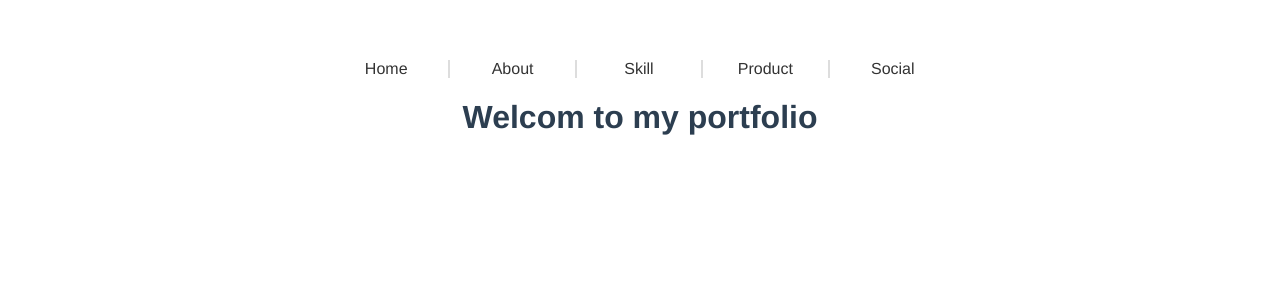
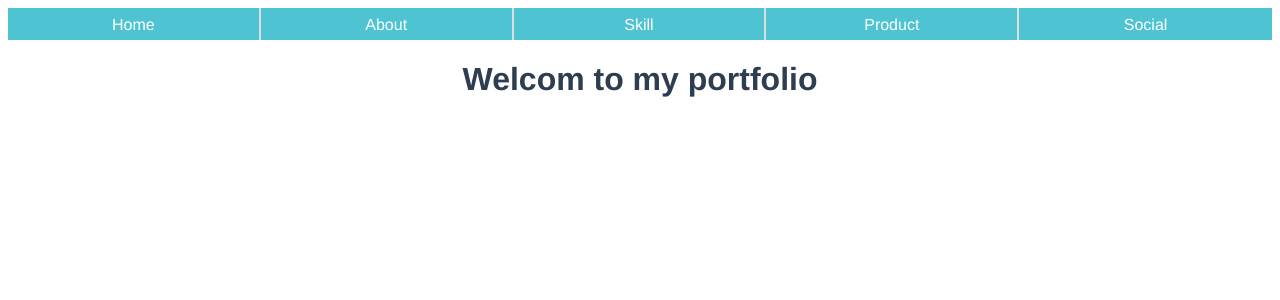
Before and after one commit to rikuro-aub/porfolio, a Vue app: page / in a window 1280 px wide. Shown: the top 300 px of the page. Built offline with nearby package versions, Linux system fonts and the light colour scheme.

Commit message:
メニューバーのデザインを修正

```diff
--- a/src/App.vue
+++ b/src/App.vue
@@ -26,7 +26,7 @@ export default {
   -moz-osx-font-smoothing: grayscale;
   text-align: center;
   color: #2c3e50;
-  margin-top: 60px;
+  margin-top: 0;
 }
 
 .menu-bar {
@@ -41,8 +41,11 @@ export default {
 .menu-bar li {
   list-style: none;
   display: inline-block;
-  width: 10%;
+  width: 20%;
   min-width: 90px;
+  padding: 0.5rem;
+  height: 2rem;
+  background-color: #4ec4d3;
 }
 
 .menu-bar li:not(:last-child) {
@@ -51,7 +54,7 @@ export default {
 
 .menu-bar a {
   text-decoration: none;
-  color: #333;
+  color: #ffffff;
 }
 
 .menu-bar a:hover {
```
